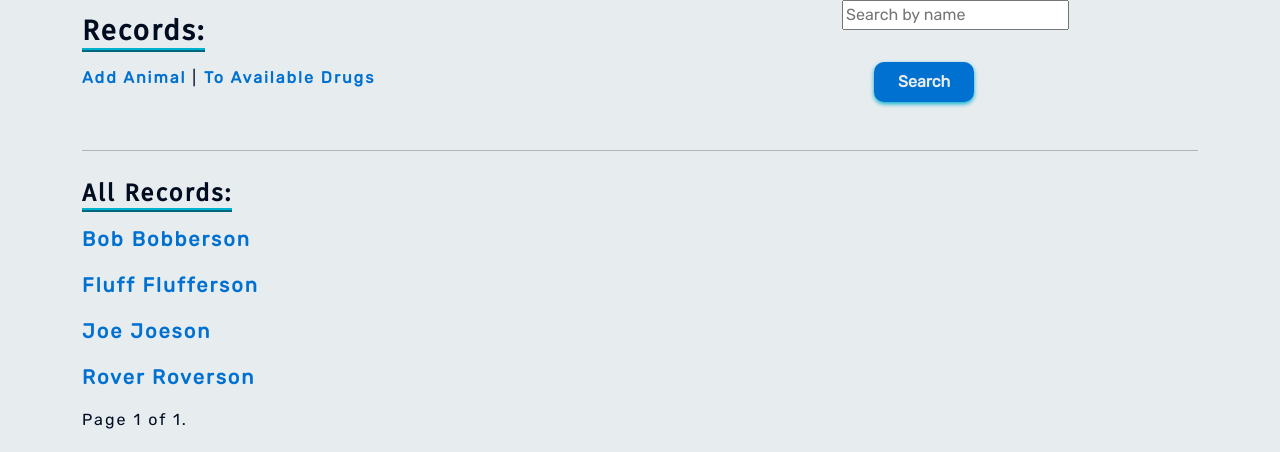
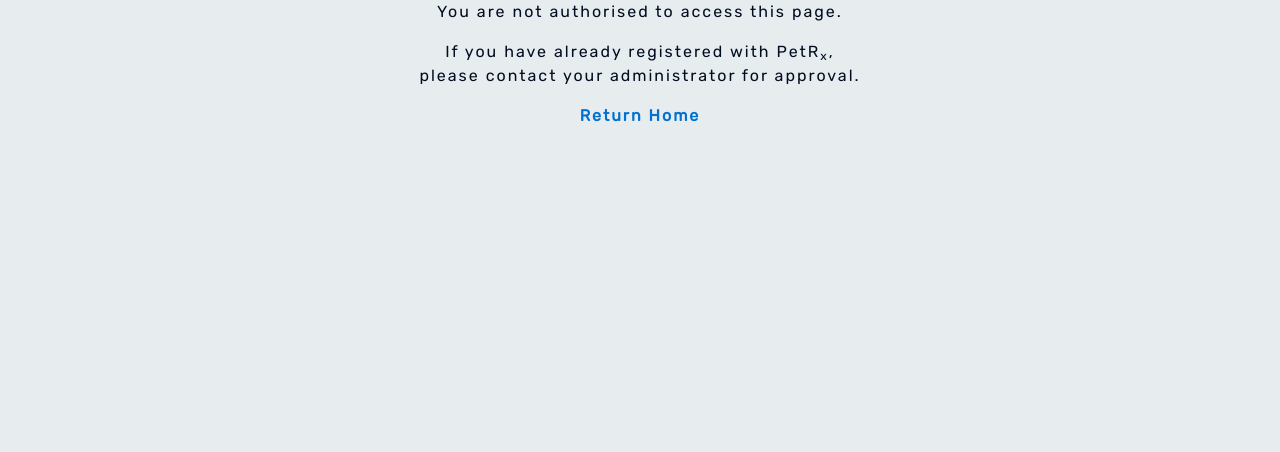
Before and after one commit to SJECollins/ci-pp4-pet-rx, a Django app: page /records/records/ in a window 1280 px wide. Shown: the part 120-572 px from the top of the page. Run offline with Django 3.2, Linux system fonts and the light colour scheme; data comes from the database, SQL or seed files in the repository; both versions use the stored data as it was after the commit; some libraries are stand-ins or nearby versions.

Commit message:
Add restricted view to records and drugs for users not logged in

```diff
--- a/records/views.py
+++ b/records/views.py
@@ -12,13 +12,16 @@
     Retrieve list of records to display, paginated
     Pagination from official docs, see link in README credits
     """
-    record_list = Record.objects.all()
-    paginator = Paginator(record_list, 10)
+    if not request.user.is_authenticated:
+        return render(request, 'vetprofiles/restricted.html')
+    else:
+        record_list = Record.objects.all()
+        paginator = Paginator(record_list, 10)
 
-    page_number = request.GET.get('page')
-    page_obj = paginator.get_page(page_number)
-    context = {'page_obj': page_obj}
-    return render(request, 'records/records.html', context)
+        page_number = request.GET.get('page')
+        page_obj = paginator.get_page(page_number)
+        context = {'page_obj': page_obj}
+        return render(request, 'records/records.html', context)
 
 
 def record_search(request):
--- a/vetprofiles/templates/vetprofiles/restricted.html
+++ b/vetprofiles/templates/vetprofiles/restricted.html
@@ -1,10 +1,14 @@
 {% extends 'base.html' %}
-
 {% block content %}
 
-<div class="container-md">
+<div class="container-md d-flex justify-content-center">
 	<div class="col-lg-8">
-		<p class="m-auto">Awaiting approval from administration to access your account.</p>
+		<p class="text-center">You are not authorised to access this page.</p>
+		<p class="text-center">If you have already registered with PetR<sub>x</sub>,
+			<br>please contact your administrator for approval.</p>
+		<p class="text-center">
+			<a class="pet-links" href="{% url 'vetprofiles:index' %}">Return Home</a>
+		</p>
 	</div>
 </div>
 
```
Also changed, not shown: prescriptions/views.py (+9 -6 lines), db.sqlite3, vetprofiles/test_views.py (line endings or trailing spaces).
